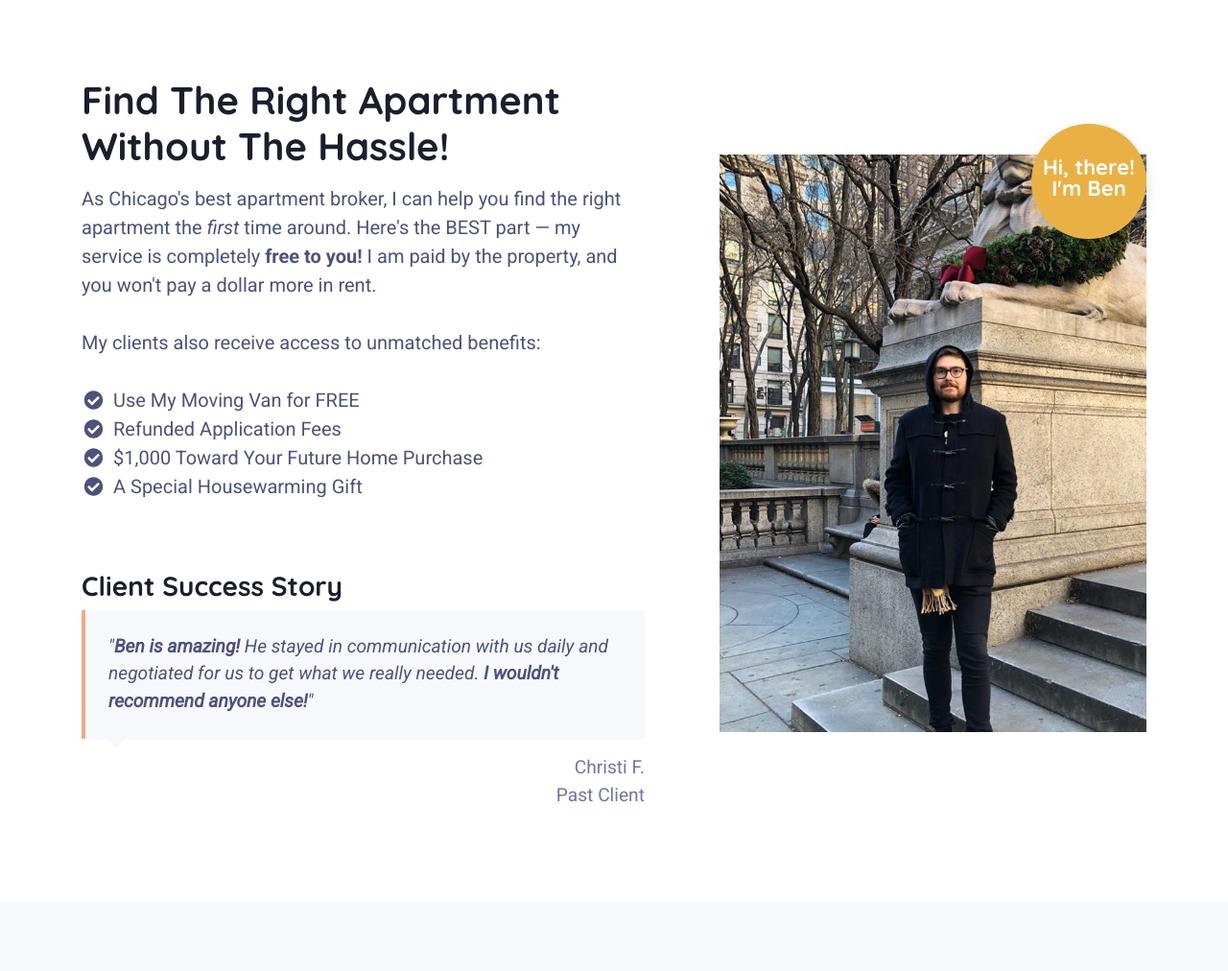
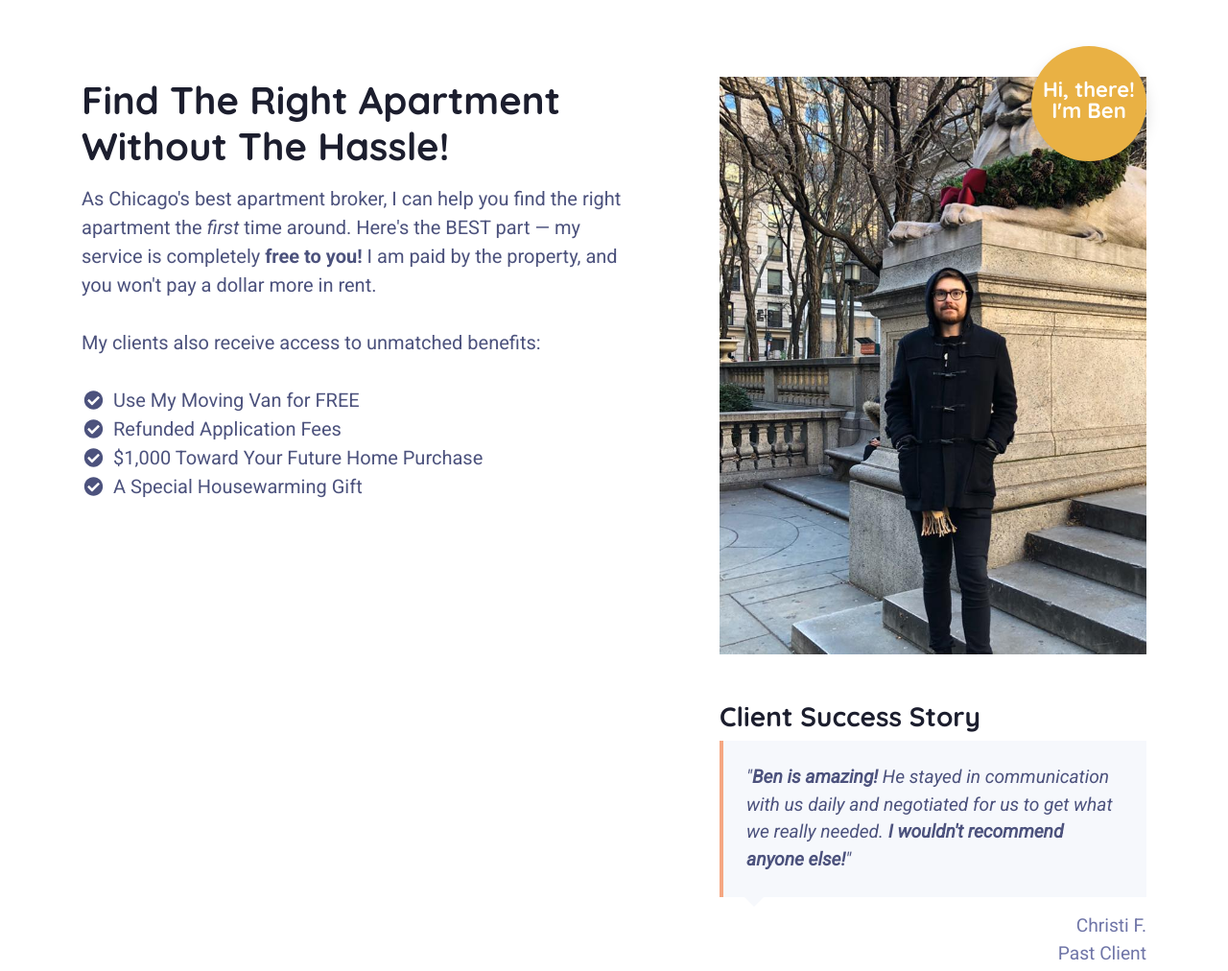
Before and after one commit to bsdbendavisbsd/bsdbendavisbsd.github.io, a plain HTML site: page index.html in a window 1280 px wide. Shown: the top 1012 px of the page at 96% size. Drawn offline with Linux system fonts and the light colour scheme; a script that the page names is missing.

Commit message:
fix vertical alignment

```diff
--- a/index.html
+++ b/index.html
@@ -37,7 +37,7 @@
     <section class="hero-section" id="top-of-page">
 	    <div class="container">
 		    <div class="row">
-			    <div class="col-12 col-md-7 pt-5 mb-5 align-self-center">
+			    <div class="col-12 col-md-7 pt-5 mb-5 align-top">
 				    <div class="promo pr-md-3 pr-lg-5">
 					    <h1 class="headline mb-3">
 						    Find The Right Apartment <br>Without The Hassle!
@@ -64,6 +64,15 @@
               });
               </script>
 
+				    </div><!--//promo-->
+			    </div><!--col-->
+			    <div class="col-12 col-md-5 mb-5 align-top pt-5">
+				    <div class="book-cover-holder">
+					    <img class="img-fluid book-cover" src="assets/images/ben.jpg" alt="book cover" >
+					    <div class="book-badge d-inline-block shadow">
+						    Hi, there!<br>I'm Ben
+					    </div>
+				    </div><!--//book-cover-holder-->
             <div class="hero-quotes mt-5">
               <div id="quotes-carousel" class="quotes-carousel carousel slide carousel-fade mb-5" data-ride="carousel" data-interval="8000">
                 <h3>Client Success Story</h3>
@@ -83,16 +92,6 @@
             </div><!--//quotes-carousel-->
 
             </div><!--//hero-quotes-->
-				    </div><!--//promo-->
-			    </div><!--col-->
-			    <div class="col-12 col-md-5 mb-5 align-self-center">
-				    <div class="book-cover-holder">
-					    <img class="img-fluid book-cover" src="assets/images/ben.jpg" alt="book cover" >
-					    <div class="book-badge d-inline-block shadow">
-						    Hi, there!<br>I'm Ben
-					    </div>
-				    </div><!--//book-cover-holder-->
-
 			    </div><!--col-->
 		    </div><!--//row-->
 	    </div><!--//container-->
```
Lines whose indentation alone changed are shown as unchanged.
